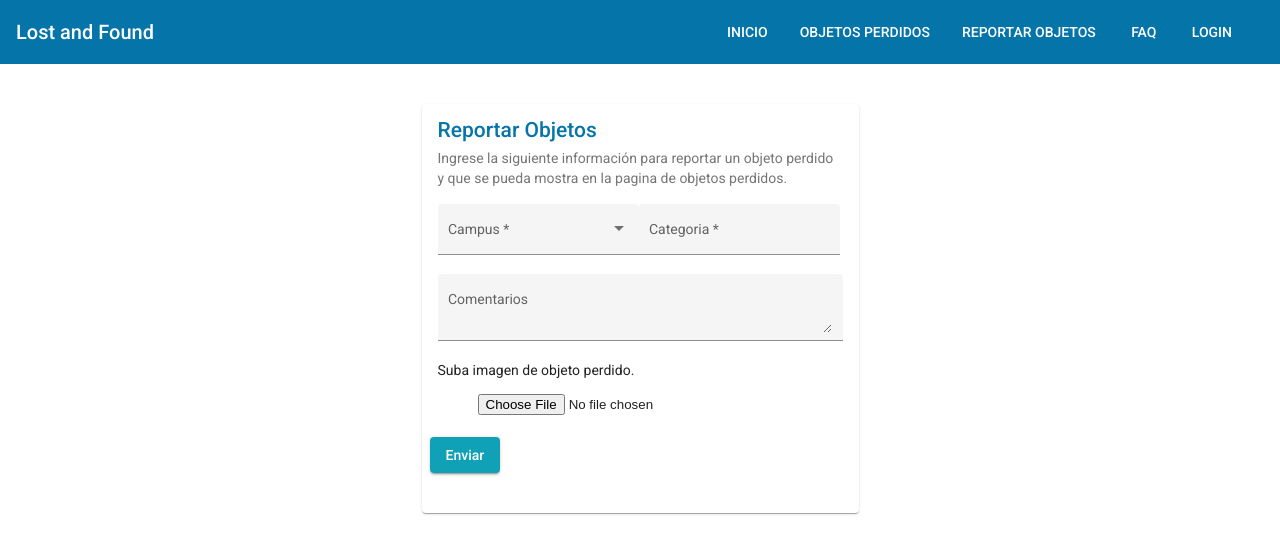
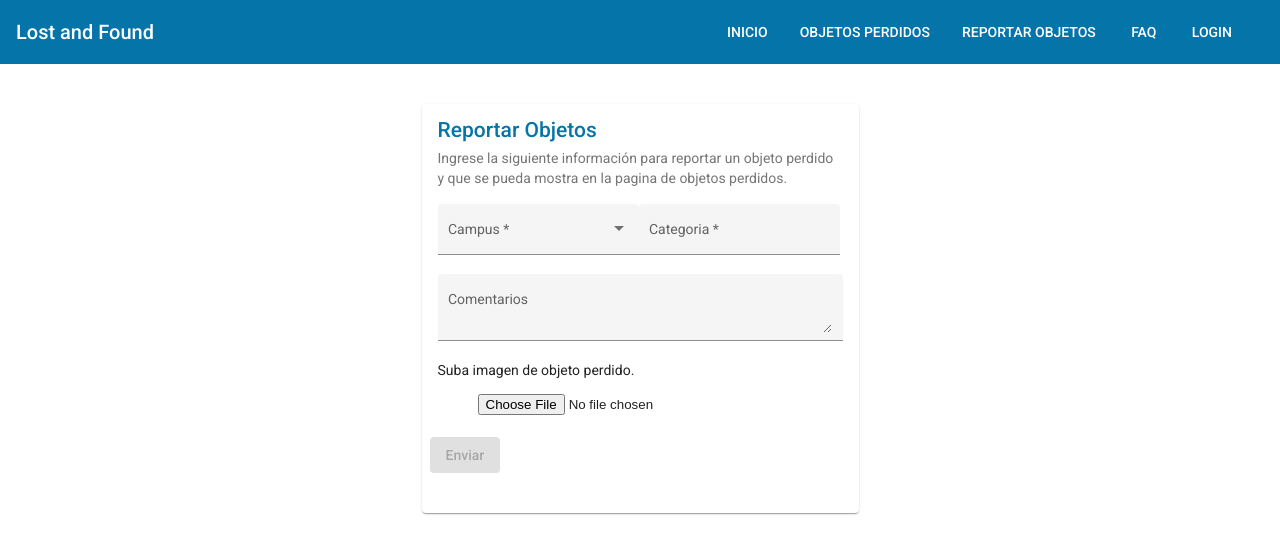
Before and after one commit to jeasika/LabWeb, an Angular app in the folder front/: page /reportarobjetos in a window 1280 px wide. Shown: the top 554 px of the page. Built offline with nearby package versions, Linux system fonts and the light colour scheme.

Commit message:
Reportar objetos botton

```diff
--- a/front/src/app/reportar-objetos-component/reportar-objetos-component.component.html
+++ b/front/src/app/reportar-objetos-component/reportar-objetos-component.component.html
@@ -56,7 +56,7 @@
   </blockquote>
 
   <mat-card-actions>
-    <button type="submit" class="button" mat-raised-button>Enviar</button>
+    <button type="submit" class="button" [disabled]="!reportarForm.valid" mat-raised-button>Enviar</button>
   </mat-card-actions>
 
 </form>
--- a/front/src/app/reportar-objetos-component/reportar-objetos-component.component.ts
+++ b/front/src/app/reportar-objetos-component/reportar-objetos-component.component.ts
@@ -11,6 +11,9 @@ export class ReportarObjetosComponentComponent implements OnInit {
 
   constructor(private formBuilder: FormBuilder){}
 
+  campus = new FormControl('', Validators.required);
+  categoria = new FormControl('', [Validators.required]);
+
   reportarForm = this.formBuilder.group({
     campus: new FormControl(),
     categoria: new FormControl(),
@@ -20,9 +23,6 @@ export class ReportarObjetosComponentComponent implements OnInit {
   onFormSubmit(): void {
     console.log(this.reportarForm.value);
   }
-
-  campus = new FormControl('', Validators.required);
-  categoria = new FormControl('', [Validators.required]);
 
   ngOnInit(): void {}
 
```
